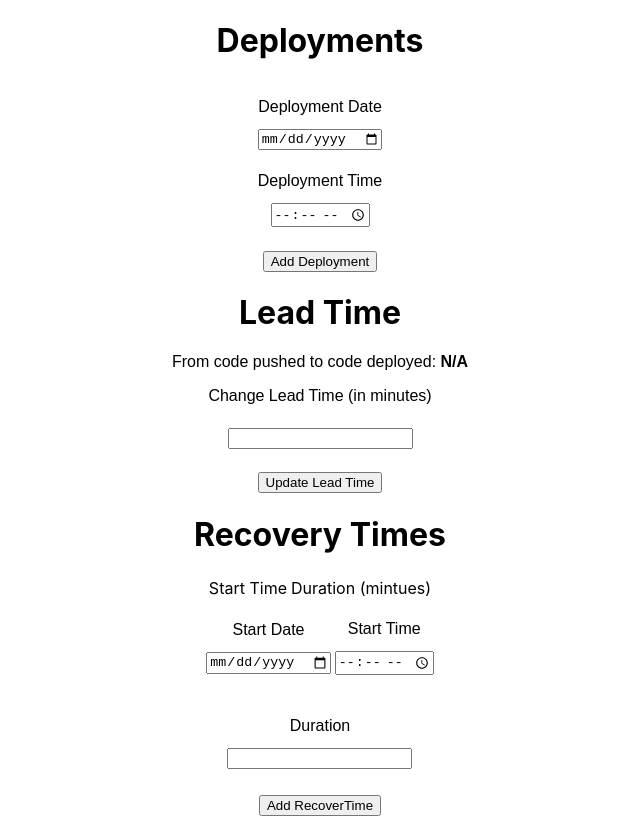
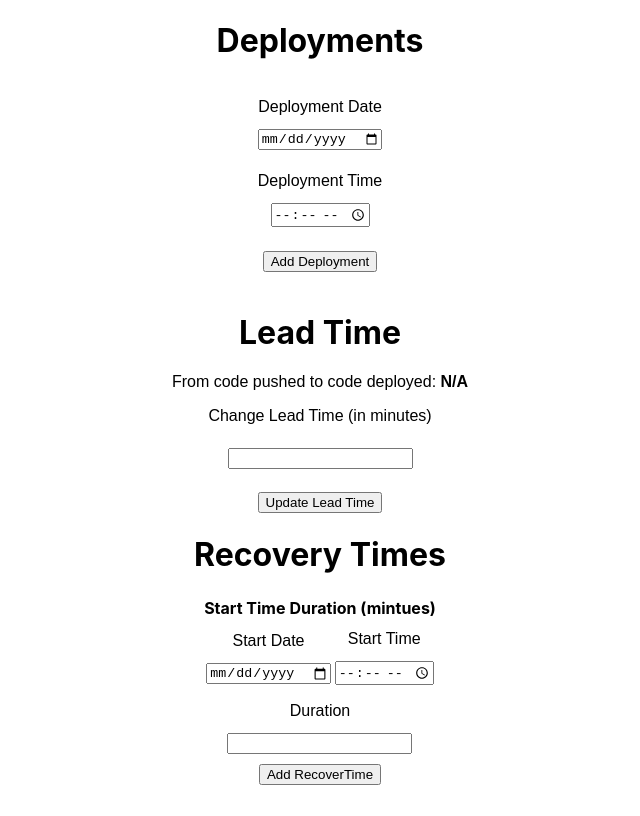
Before and after one commit to Haybu/react-project-5, a React (Create React App) app: page / in a window 1280 px wide. Shown: the whole page, without its empty margins (320-960 px from the left). Built offline with nearby package versions, Linux system fonts and the light colour scheme; the HTML template or start-up script is replaced by a standard one.

Commit message:
adding test for the add recovery time and change the components style with a grey back color

```diff
--- a/src/App.js
+++ b/src/App.js
@@ -9,6 +9,7 @@ function App() {
     <div className="row">
       <div className="col">
         <Deployment />
+        <br />
         <LeadTimes />
       </div>
       <div className="col">
--- a/src/components/RecoveryTimes.js
+++ b/src/components/RecoveryTimes.js
@@ -17,26 +17,25 @@ export default function RecoveryTimes() {
   return (
     <div className="container pt-5">
       <h1>Recovery Times</h1>
-      <table className="table table-striped mt-5">
+      <table className="table mt-5">
         <tbody>
             <tr>
-              <td>Start Time</td>
-              <td>Duration (mintues)</td>
+              <th className="bordered-cell">Start Time</th>
+              <th className="bordered-cell">Duration (mintues)</th>
             </tr>
           {recoveryTimes.map((recoveryTime, i) => (
             <tr key={i}>
-              <td>{formatDateTime(recoveryTime.date, recoveryTime.time)}</td>
-              <td>{recoveryTime.duration}</td>
+              <td className="bordered-cell">{formatDateTime(recoveryTime.date, recoveryTime.time)}</td>
+              <td className="bordered-cell">{recoveryTime.duration}</td>
             </tr>
           ))}
         </tbody>
       </table>
       <form onSubmit={onSubmit}>
-      <table className="table table-striped mt-5">
+      <table className="table mt-5">
         <tbody>
             <tr>
-              <td>
-                <p>
+              <td className="non-bordered-cell">
                   <label htmlFor="dateField">Start Date</label>
                   <input
                     id="dateField"
@@ -46,10 +45,8 @@ export default function RecoveryTimes() {
                     value={newRecoveryTime.date}
                     onChange={(e) => setNewRecoveryTime({ ...newRecoveryTime, date: e.target.value })}
                   />
-                </p>
               </td>
-              <td>
-                <p>
+              <td className="non-bordered-cell">
                   <label htmlFor="timeField">Start Time</label>
                   <input
                     id="timeField"
@@ -59,13 +56,11 @@ export default function RecoveryTimes() {
                     value={newRecoveryTime.time}
                     onChange={(e) => setNewRecoveryTime({ ...newRecoveryTime, time: e.target.value })}
                   />
-                </p>
               </td>
             </tr>
             <tr>
-              <td colspan="2">
-                <p>
-                  <label htmlFor="timeField">Duration</label>
+              <td className="non-bordered-cell" colSpan="2">
+                  <label htmlFor="durationField">Duration</label>
                   <input
                     id="durationField"
                     className="form-control"
@@ -74,7 +69,6 @@ export default function RecoveryTimes() {
                     value={newRecoveryTime.duration}
                     onChange={(e) => setNewRecoveryTime({ ...newRecoveryTime, duration: e.target.value })}
                   />
-                </p>
               </td>
             </tr>
         </tbody>
```
Also changed, not shown: src/bootstrap.css, 1 other file (tests, documents, lock files or other folders).
